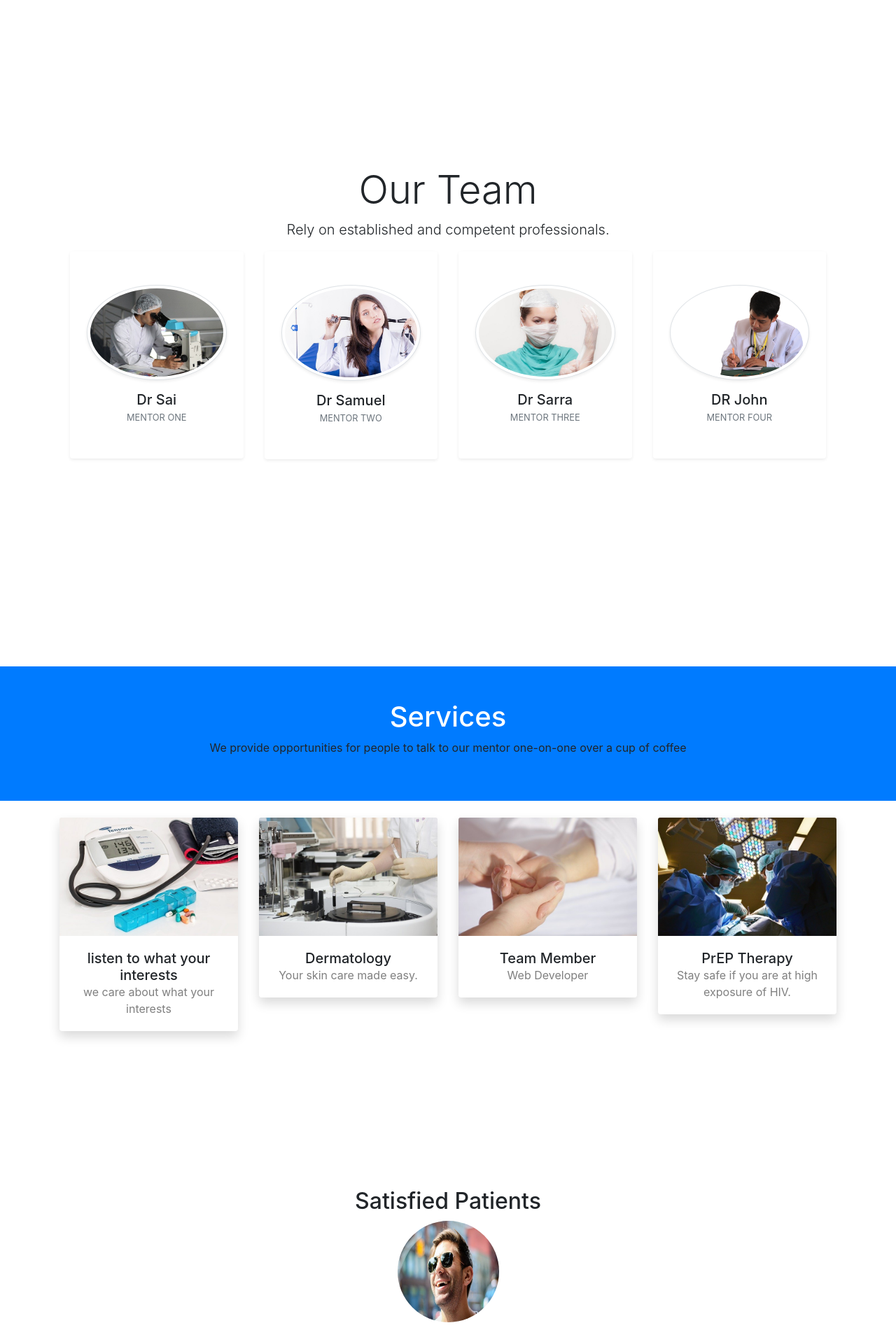
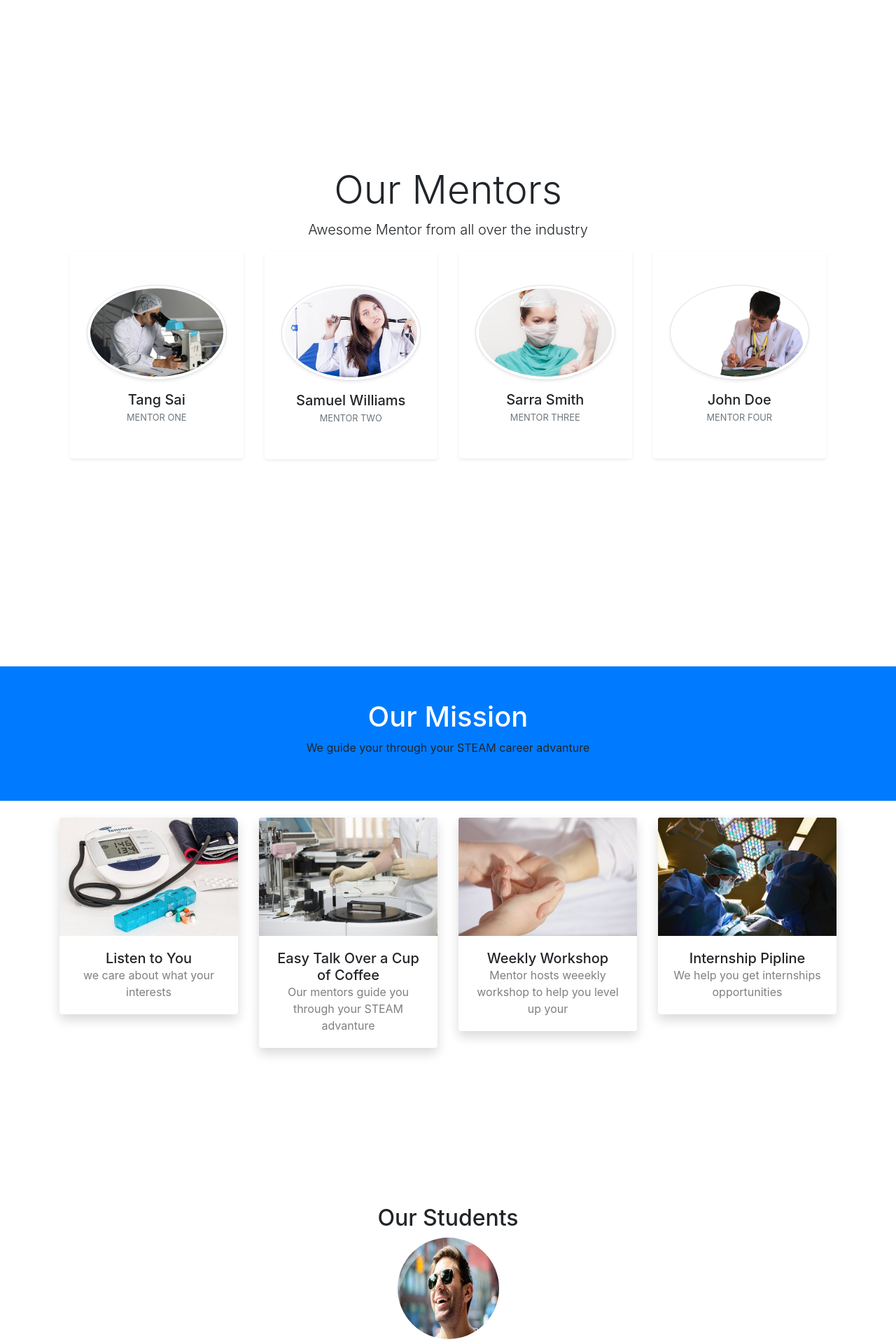
Before and after one commit to MorganStanley-TechAlpharetta-Team7-2022/Tech_Alpharetta_project, a Django app: page / in a window 1280 px wide. Shown: the part 1010-2930 px from the top of the page at 70% size. Run offline with Django 3.2, Linux system fonts and the light colour scheme; data that the repository does not hold is empty; some libraries are stand-ins or nearby versions.

Commit message:
Update index.html

```diff
--- a/django/templates/index.html
+++ b/django/templates/index.html
@@ -20,8 +20,8 @@
 <section class="container py-5"  style="margin-block:200px;" id="team">
     <div class="row text-center ">
         <div class="col-lg-8 mx-auto">
-            <h1 class="display-4">Our Team</h1>
-            <p class="lead">Rely on established and competent professionals.
+            <h1 class="display-4">Our Mentors</h1>
+            <p class="lead">Awesome Mentor from all over the industry
             </p>
         </div>
     </div>
@@ -32,7 +32,7 @@
             <!-- Team item -->
             <div class="col-xl-3 col-sm-6 mb-5">
                 <div class="bg-white rounded shadow-sm py-5 px-4"><img src="{% static 'img/team1.jpg' %}" alt="" class=" mh-100img-fluid rounded-circle mb-3 img-thumbnail shadow-sm">
-                    <h5 class="mb-0">Dr Sai</h5>
+                    <h5 class="mb-0">Tang Sai</h5>
                     <span class="small text-uppercase text-muted">Mentor One</span>
                 </div>
             </div><!-- End -->
@@ -40,7 +40,7 @@
             <!-- Team item -->
             <div class="col-xl-3 col-sm-6 mb-5">
                 <div class="bg-white rounded shadow-sm py-5 px-4"><img src="{% static 'img/team2.jpg' %}" alt="" class=" mh-100 rounded-circle mb-3 img-thumbnail shadow-sm">
-                    <h5 class="mb-0">Dr Samuel </h5>
+                    <h5 class="mb-0">Samuel Williams</h5>
                     <span class="small text-uppercase text-muted">Mentor Two</span>
                 </div>
             </div><!-- End -->
@@ -48,7 +48,7 @@
             <!-- Team item -->
             <div class="col-xl-3 col-sm-6 mb-5">
                 <div class="bg-white rounded shadow-sm py-5 px-4"><img src="{% static 'img/team3.jpg' %}" alt="" class=" mh-100img-fluid rounded-circle mb-3 img-thumbnail shadow-sm">
-                    <h5 class="mb-0">Dr Sarra</h5>
+                    <h5 class="mb-0">Sarra Smith</h5>
                     <span class="small text-uppercase text-muted">Mentor Three</span>
                 </div>
             </div><!-- End -->
@@ -56,7 +56,7 @@
             <!-- Team item -->
             <div class="col-xl-3 col-sm-6 mb-5">
                 <div class="bg-white rounded shadow-sm py-5 px-4"><img src="{% static 'img/team4.png' %}" alt="" class=" mh-100img-fluid rounded-circle mb-3 img-thumbnail shadow-sm">
-                    <h5 class="mb-0">DR John</h5>
+                    <h5 class="mb-0">John Doe</h5>
                     <span class="small text-uppercase text-muted">Mentor Four</span>
                 </div>
             </div><!-- End -->
@@ -69,8 +69,8 @@
 <section id="services">
   <div class="bg-primary text-center py-5 mb-4">
       <div class="container">
-        <h1 class="fw-light text-white">Services</h1>
-        <p class="overview">We provide opportunities for people to talk to our mentor one-on-one over a cup of coffee</p>
+        <h1 class="fw-light text-white">Our Mission</h1>
+        <p class="overview">We guide your through your STEAM career advanture</p>
       </div>
     </div>
   <div class="container">
@@ -80,7 +80,7 @@
         <div class="card border-0 shadow">
           <img src="{% static 'img/service1.jpg' %}" class="card-img-top" alt="...">
           <div class="card-body text-center">
-            <h5 class="card-title mb-0">listen to what your interests</h5>
+            <h5 class="card-title mb-0">Listen to You</h5>
             <div class="card-text text-black-50">we care about what your interests</div>
           </div>
         </div>
@@ -90,8 +90,8 @@
         <div class="card border-0 shadow">
           <img src="{% static 'img/service2.jpg' %}" class="card-img-top" alt="...">
           <div class="card-body text-center">
-            <h5 class="card-title mb-0">Dermatology</h5>
-            <div class="card-text text-black-50">Your skin care made easy.</div>
+            <h5 class="card-title mb-0">Easy Talk Over a Cup of Coffee</h5>
+            <div class="card-text text-black-50">Our mentors guide you through your STEAM advanture</div>
           </div>
         </div>
       </div>
@@ -100,8 +100,8 @@
         <div class="card border-0 shadow">
           <img src="{% static 'img/service3.jpg' %}" class="card-img-top" alt="...">
           <div class="card-body text-center">
-            <h5 class="card-title mb-0">Team Member</h5>
-            <div class="card-text text-black-50">Web Developer</div>
+            <h5 class="card-title mb-0">Weekly Workshop</h5>
+            <div class="card-text text-black-50">Mentor hosts weeekly workshop to help you level up your </div>
           </div>
         </div>
       </div>
@@ -110,8 +110,8 @@
         <div class="card border-0 shadow">
           <img src="{% static 'img/service4.jpg' %}" class="card-img-top" alt="...">
           <div class="card-body text-center">
-            <h5 class="card-title mb-0">PrEP Therapy</h5>
-            <div class="card-text text-black-50">Stay safe if you are at high exposure of HIV.</div>
+            <h5 class="card-title mb-0">Internship Pipline</h5>
+            <div class="card-text text-black-50">We help you get internships opportunities</div>
           </div>
         </div>
       </div>
@@ -122,7 +122,7 @@
 </section>
 
 <section class="text-center conatiner" style="margin-block:200px;" id="reviews">
-    <h2>Satisfied Patients</h2>
+    <h2>Our Students</h2>
     <div id="myCarousel" class="carousel slide" data-ride="carousel">
         <!-- Carousel indicators -->
         <ol class="carousel-indicators">
```
